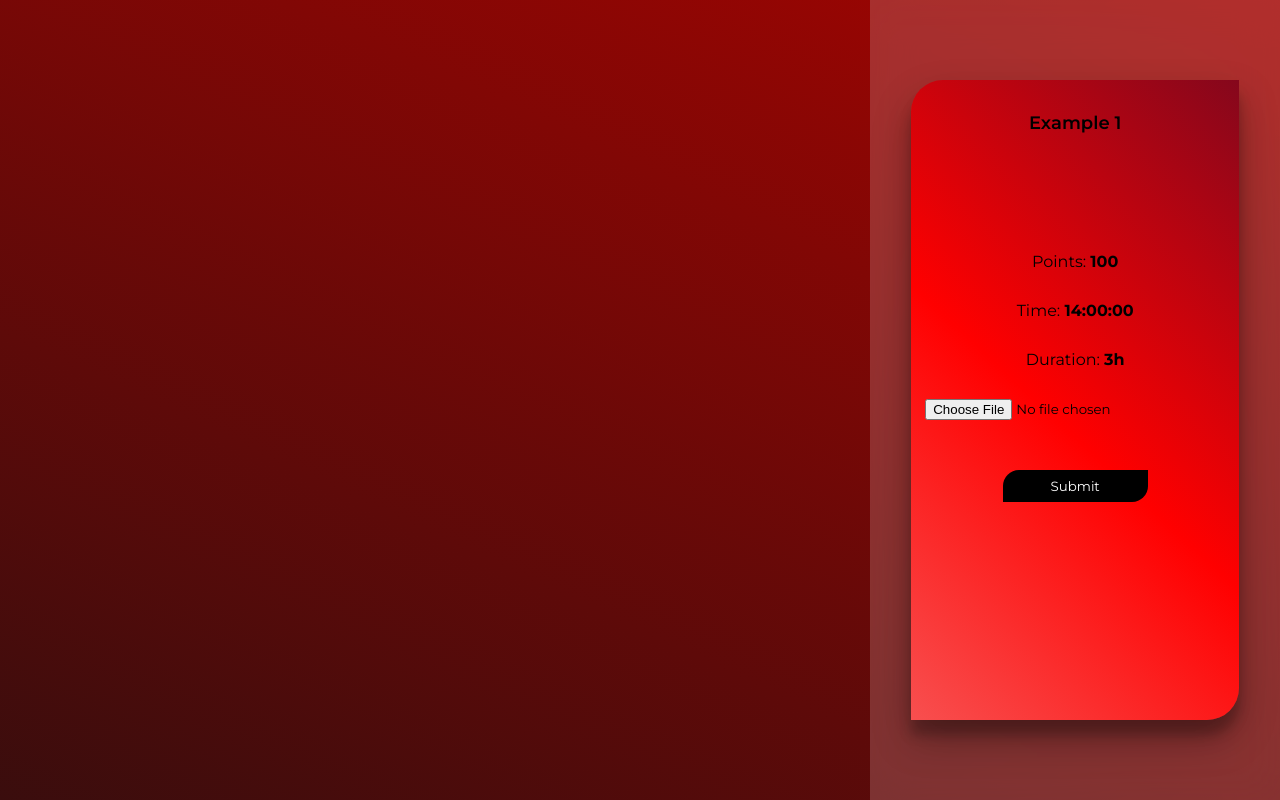
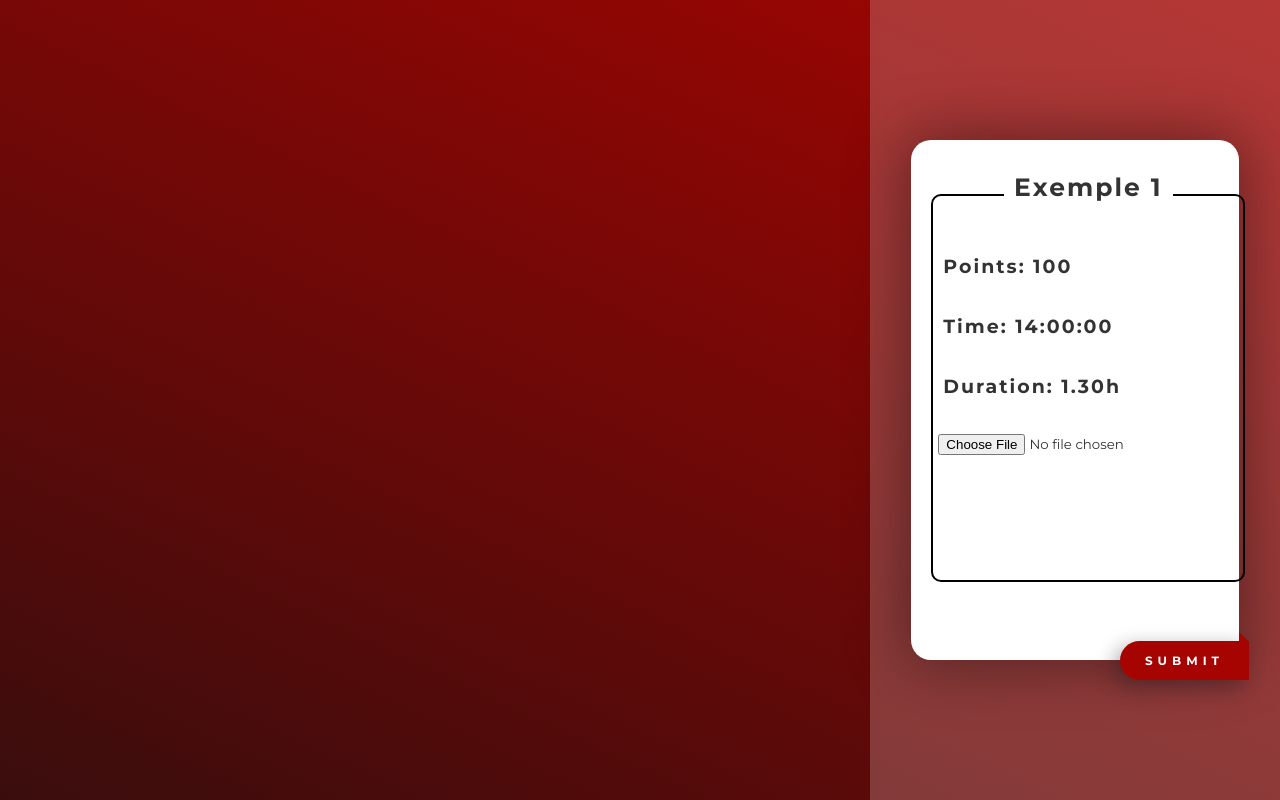
Before and after one commit to TalelMejri/Hawkins_code, a PHP site: page /ProblemPage/index.php in a window 1280 px wide. Run offline with PHP 8.4, Linux system fonts and the light colour scheme; some web fonts are replaced.

Commit message:
ProblemSubmit design

```diff
--- a/ProblemPage/ProblemPage.phtml
+++ b/ProblemPage/ProblemPage.phtml
@@ -1,16 +1,16 @@
 <div class="problemPageContainer">
     <div class="leftBox"></div>
     <div class="rightBox">
-        <div class="submitForm">
-            <p class="problemTitle">Example 1</p>
-            <div class="problemData">
-            <p class="problemInfo">Points: <b>100</b></p>
-            <p class="problemInfo">Time: <b>14:00:00</b></p>
-            <p class="problemInfo">Duration: <b>3h</b></p>
-            <input type="file" name="file">
-            <button class="submit" name="submit">Submit</button>
-            </div>
-            </div>
-        </div>
+        <form action="index.php" class="ProblemForm">
+        <fieldset class="fieldset" style="text-align:center">
+            <legend><p style="text-align:center;font-size: 25px;margin-top: 10px;margin-right:10px">Exemple 1</p></legend>
+            <br>
+            <p>Points: <b>100</b></p>
+            <p>Time: <b>14:00:00</b></p>
+            <p>Duration: <b>1.30h</b></p>
+            <input type="file" name="file" style="border: none">
+            <input type="submit" value="SUBMIT" class="submit-btn" name="submit">
+            </fieldset>
+        </form>
     </div>
 </div>
--- a/ProblemPage/index.php
+++ b/ProblemPage/index.php
@@ -8,8 +8,12 @@ if (isset($_POST["submit"])){
         $type_dispo=["html"];
         $type_current=pathinfo($file["name"],PATHINFO_EXTENSION);
         if(!in_array($type_current,$type_dispo)){
-            $errors['message'] = "Invalid Type";
-}
+            $errors['message'] = "Invalid Type. Please enter a HTML file";
+    }
+    //uploaded failed !!!!!!!!!!!
+    if (empty($errors)){
+        $req=$pdo->prepare("INSERT INTO `team_problems` ");
+    }
 }
 
 
--- a/TeamProfil/index.php
+++ b/TeamProfil/index.php
@@ -2,10 +2,11 @@
 
 session_start();
 
-if(!isset($_SESSION['id'])){
+if (!isset($_SESSION['id'])) {
     header("location:../login");
- }
+}
 
+$problems=$pdo->prepare("SELECT * FROM `problems` WHERE ");
 
 $page = "TeamProfil";
 $page_title = "Team Profil";
--- a/assets/style.css
+++ b/assets/style.css
@@ -489,7 +489,6 @@ video.bg-video {
     background-color: antiquewhite;
 }
 
-HEAD
 .cards {
     display: grid;
     grid-template-columns: 1fr 1fr 1fr;
@@ -660,57 +659,73 @@ video.bg-video {
 }
 .rightBox{
     width: 32%;
-    backdrop-filter: blur(20px);  background: rgba(207, 147, 147, 0.3);
+    background: rgba(207, 147, 147, 0.356);
     display: flex;
     align-items: center;
     justify-content: center;}
 
-.submitForm {
-    height: 80%;
+.ProblemForm {
+    position: relative;
+    height: 65%;
     width: 80%;
-    background-image: linear-gradient(43deg, #f84f4f 0%, #ff0000 46%, #85071c 100%);
-    border-top-left-radius: 2rem;
-    border-bottom-right-radius: 2rem;
-    padding: 1rem;
-    box-shadow: rgba(0, 0, 0, 0.3) 0px 19px 38px, rgba(0, 0, 0, 0.22) 0px 15px 12px;
-    transition: 0.5s ease-in-out;
-    padding-bottom: -20%;
+    padding: 20px;
+    background-color: #FFF;
+    border-radius: 20px;
+    color: #333;
+    box-shadow: 0px 0px 60px 5px rgba(0, 0, 0, 0.4);
 }
 
-.problemTitle {
-    text-align: center;
-    font-weight: 600;
-    padding-top: 1rem;
-    font-size: large;
+.ProblemForm:after {
+    position: absolute;
+    content: "";
+    right: -10px;
+    bottom: 18px;
+    width: 0;
+    height: 0;
+    border-left: 0px solid transparent;
+    border-right: 10px solid transparent;
+    border-bottom: 10px solid #a50401;
 }
 
-.submit {
-    text-align: center;
-    padding: 8px 3rem;
-    border: none;
-    border-top-left-radius: 1rem;
-    border-bottom-right-radius: 1rem;
-    background-color: black;
-    color: white;
-    transition: 0.5s ease-in-out;
-    cursor: pointer;
-    margin-top: 20px;
+
+.ProblemForm p {
+    text-align: start;
+    font-size: 19px;
+    letter-spacing: 2px;
+    line-height: 35px;
+    margin-left: 10px;
 }
 
-.submit:hover {
+.ProblemForm .submit-btn {
+    position: absolute;
+    border: none;
+    border-radius: 30px;
+    border-bottom-right-radius: 0;
+    border-top-right-radius: 0;
+    background-color: #a50401;
+    color: #FFF;
+    padding: 12px 25px;
+    display: inline-block;
+    font-size: 12px;
+    font-weight: bold;
+    letter-spacing: 5px;
+    right: -10px;
+    bottom: -20px;
+    cursor: pointer;
+    transition: all 0.25s ease;
+    box-shadow: -5px 6px 20px 0px rgba(26, 26, 26, 0.4);
+}
+
+.ProblemForm .submit-btn:hover {
+    background-color: #3a0d0d;
     box-shadow: rgba(44, 43, 43, 0.664) 5px 5px, rgba(45, 45, 45, 0.3) 10px 10px, rgba(60, 59, 59, 0.2) 15px 15px, rgba(54, 53, 53, 0.1) 20px 20px, rgba(240, 46, 170, 0.05) 25px 25px;
 }
+.fieldset{
+    border:solid black 2px ;
+    border-radius: 10px;
+    height: 88%;
 
-.problemData{
-    height: 80%;
-    width: 100%;
-    flex-direction: column;
-    display: flex;
-    gap: 30px;
-    align-items: center;
-    justify-content: center;
 }
-
 .content_new_example form {
     height: 100vh;
     line-height: 60px;
```
Also changed, not shown: AddExemple/index.php (+4 -4 lines), login/index.php (+17 -17 lines).
